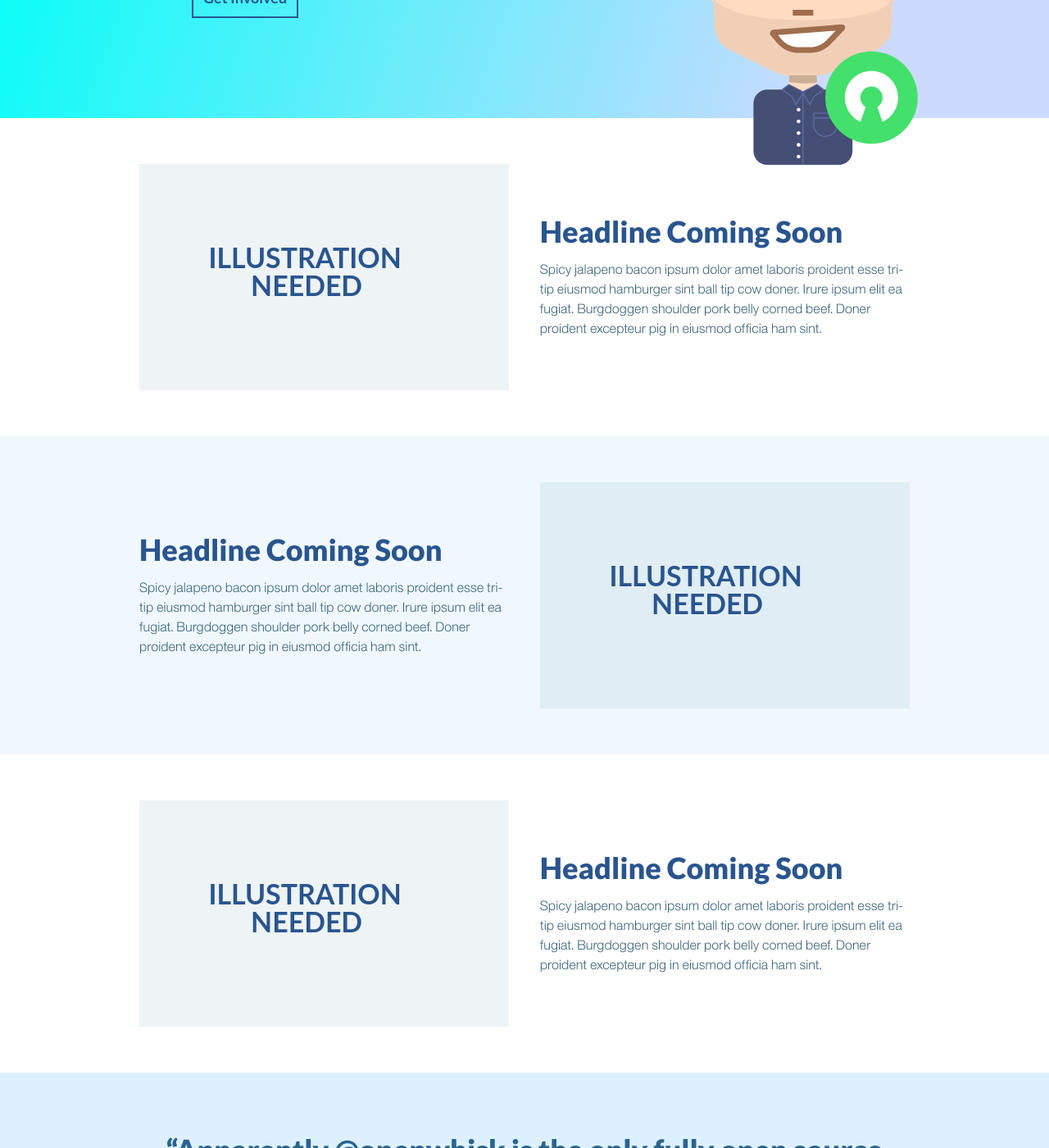
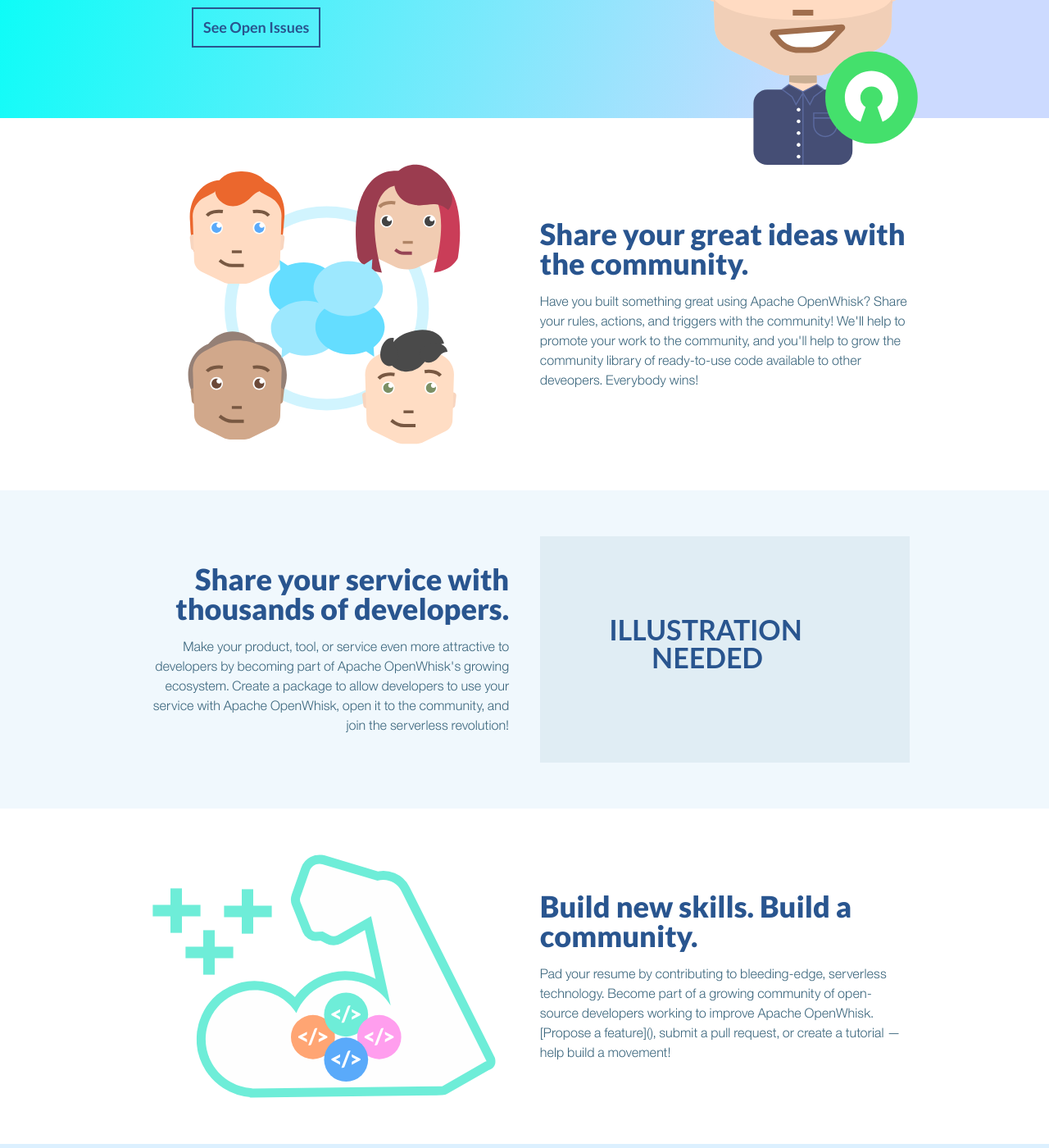
Before and after one commit to apache/openwhisk-website, a Jekyll site: the page built from contributors.md, in a window 1280 px wide and 1400 px high, scrolled down 275 px. Shown: the whole window at 82% size. Built offline with Jekyll 4.4.1, drawn with Linux system fonts in a browser that asks for light colours; some of the changed text lies outside the part shown.

Commit message:
feat(contributors): added content + illustrations
- Added illustrations from @yumeforever (re #11)
- Added content from #29

Still need one more illustration from @yumeforever; will open a
separate issue for that.

closes #29

```diff
--- a/_layouts/contributors.html
+++ b/_layouts/contributors.html
@@ -6,11 +6,11 @@
   <div class="main-cta">
     <div class="main-cta__lede main-cta__lede--padded">
       <h1 class="main-cta__title">
-        TKTK
+        You can play a critical part in building game-changing cloud technology.
       </h1>
       <a class="main-cta__button u-button"
-         href="#call-to-action">
-        Get Involved
+         href="https://github.com/openwhisk/openwhisk/issues">
+        See Open Issues
       </a>
     </div>
     <div class="main-cta__graphic main-cta__graphic--persona">
@@ -26,18 +26,19 @@
     <div class="main-content__columns main-content__columns--vertical-center">
       <div class="main-content__column">
         <img class="main-content__image"
-             src="{{ site.github.url }}/images/temp-placeholder.svg"
+             src="{{ site.github.url }}/images/illustration-contributors-share.svg"
              alt="OpenWhisk">
       </div>
       <div class="main-content__column">
         <h2 class="main-content__heading">
-          Headline Coming Soon
+          Share your great ideas with the community.
         </h2>
         <p class="main-content__text">
-          Spicy jalapeno bacon ipsum dolor amet laboris proident esse tri-tip
-          eiusmod hamburger sint ball tip cow doner. Irure ipsum elit ea fugiat.
-          Burgdoggen shoulder pork belly corned beef. Doner proident excepteur
-          pig in eiusmod officia ham sint.
+          Have you built something great using Apache OpenWhisk? Share your
+          rules, actions, and triggers with the community! We'll help to
+          promote your work to the community, and you'll help to grow the
+          community library of ready-to-use code available to other deveopers.
+          Everybody wins!
         </p>
       </div>
     </div>
@@ -46,22 +47,22 @@
 
 <section class="site-section site-section--gray">
   <div class="main-content">
-    <div class="main-content__columns main-content__columns--vertical-center">
-      <div class="main-content__column">
-        <h2 class="main-content__heading">
-          Headline Coming Soon
-        </h2>
-        <p class="main-content__text">
-          Spicy jalapeno bacon ipsum dolor amet laboris proident esse tri-tip
-          eiusmod hamburger sint ball tip cow doner. Irure ipsum elit ea fugiat.
-          Burgdoggen shoulder pork belly corned beef. Doner proident excepteur
-          pig in eiusmod officia ham sint.
-        </p>
-      </div>
+    <div class="main-content__columns main-content__columns--reverse main-content__columns--vertical-center">
       <div class="main-content__column">
         <img class="main-content__image"
              src="{{ site.github.url }}/images/temp-placeholder.svg"
              alt="OpenWhisk">
+      </div>
+      <div class="main-content__column">
+        <h2 class="main-content__heading">
+          Share your service with thousands of developers.
+        </h2>
+        <p class="main-content__text">
+          Make your product, tool, or service even more attractive to developers by
+          becoming part of Apache OpenWhisk's growing ecosystem. Create a
+          package to allow developers to use your service with Apache OpenWhisk,
+          open it to the community, and join the serverless revolution!
+        </p>
       </div>
     </div>
   </div>
@@ -72,18 +73,18 @@
     <div class="main-content__columns main-content__columns--vertical-center">
       <div class="main-content__column">
         <img class="main-content__image"
-             src="{{ site.github.url }}/images/temp-placeholder.svg"
+             src="{{ site.github.url }}/images/illustration-contributors-skill.svg"
              alt="OpenWhisk">
       </div>
       <div class="main-content__column">
         <h2 class="main-content__heading">
-          Headline Coming Soon
+          Build new skills. Build a community.
         </h2>
         <p class="main-content__text">
-          Spicy jalapeno bacon ipsum dolor amet laboris proident esse tri-tip
-          eiusmod hamburger sint ball tip cow doner. Irure ipsum elit ea fugiat.
-          Burgdoggen shoulder pork belly corned beef. Doner proident excepteur
-          pig in eiusmod officia ham sint.
+          Pad your resume by contributing to bleeding-edge, serverless
+          technology. Become part of a growing community of open-source
+          developers working to improve Apache OpenWhisk. [Propose a feature](),
+          submit a pull request, or create a tutorial — help build a movement!
         </p>
       </div>
     </div>
```
Also changed, not shown: images/illustration-contributors-share.svg (added), images/illustration-contributors-skill.svg (added).
